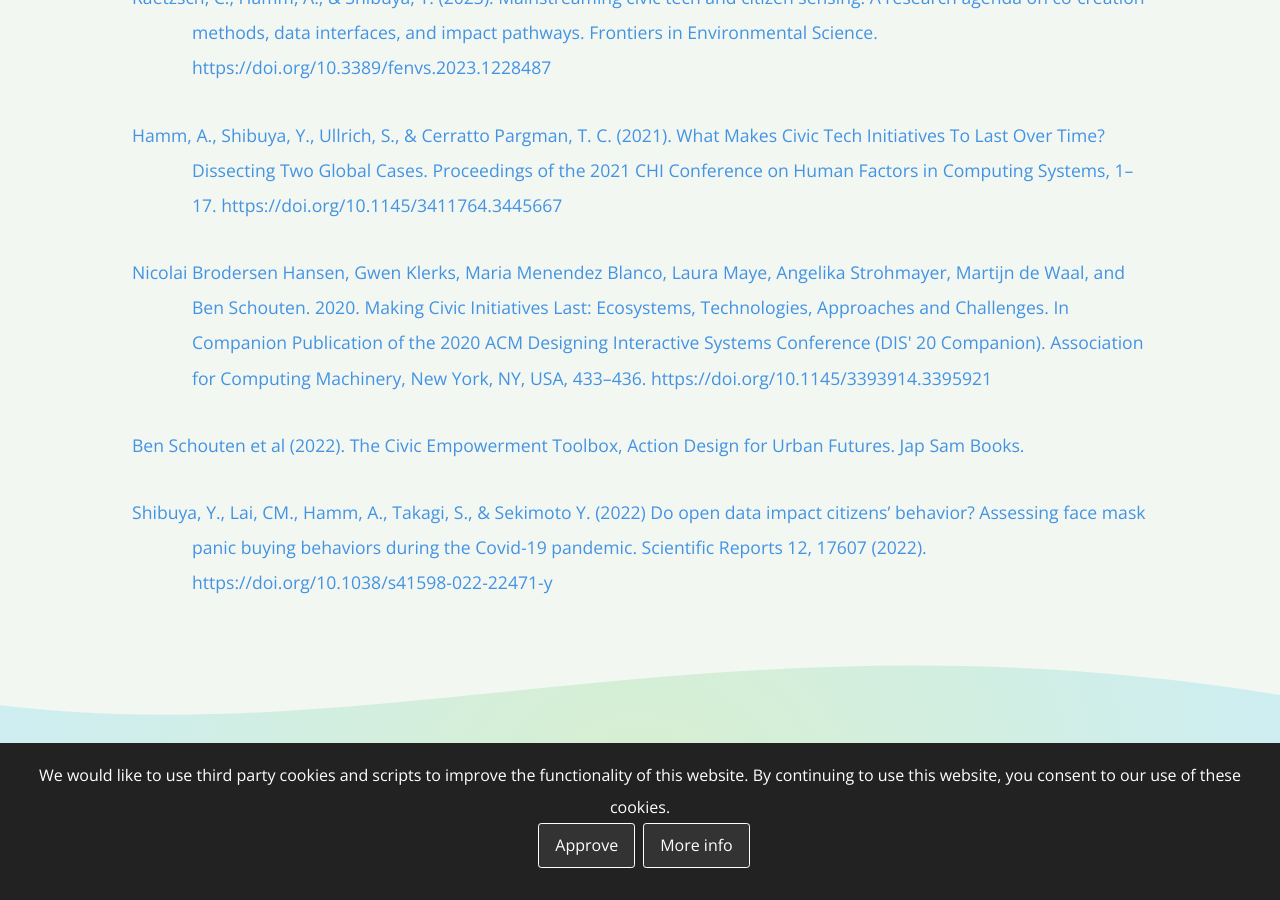
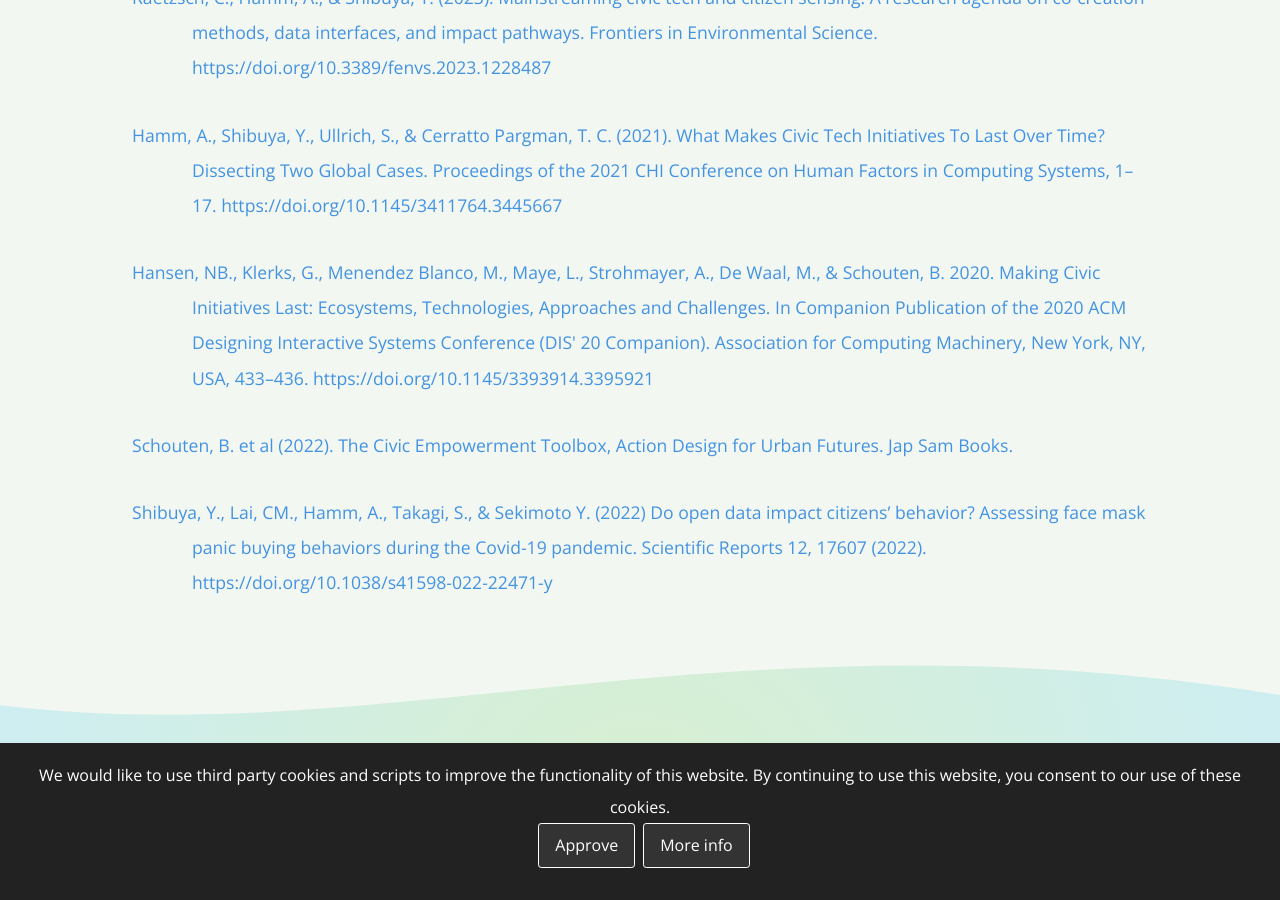
Before and after one commit to discontinued-civictech/discontinued-civictech.github.io, a Jekyll site: the page built from references.md, in a window 1280 px wide and 900 px high, scrolled down 709 px. Built offline with Jekyll 4.4.1, drawn with Linux system fonts in a browser that asks for light colours; our own code applies the rules of GitHub Pages for plain Markdown files.

Commit message:
add references

```diff
--- a/references.md
+++ b/references.md
@@ -12,9 +12,9 @@ layout: default
 
 <p><a href="https://dl.acm.org/doi/10.1145/3411764.3445667" target="_blank">Hamm, A., Shibuya, Y., Ullrich, S., & Cerratto Pargman, T. C. (2021). What Makes Civic Tech Initiatives To Last Over Time? Dissecting Two Global Cases. Proceedings of the 2021 CHI Conference on Human Factors in Computing Systems, 1–17. https://doi.org/10.1145/3411764.3445667</a></p>
 
-<p><a href="https://doi.org/10.1145/3393914.3395921" target="_blank">Nicolai Brodersen Hansen, Gwen Klerks, Maria Menendez Blanco, Laura Maye, Angelika Strohmayer, Martijn de Waal, and Ben Schouten. 2020. Making Civic Initiatives Last: Ecosystems, Technologies, Approaches and Challenges. In Companion Publication of the 2020 ACM Designing Interactive Systems Conference (DIS' 20 Companion). Association for Computing Machinery, New York, NY, USA, 433–436. https://doi.org/10.1145/3393914.3395921</a></p>
+<p><a href="https://doi.org/10.1145/3393914.3395921" target="_blank">Hansen, NB., Klerks, G., Menendez Blanco, M., Maye, L., Strohmayer, A., De Waal, M., & Schouten, B. 2020. Making Civic Initiatives Last: Ecosystems, Technologies, Approaches and Challenges. In Companion Publication of the 2020 ACM Designing Interactive Systems Conference (DIS' 20 Companion). Association for Computing Machinery, New York, NY, USA, 433–436. https://doi.org/10.1145/3393914.3395921</a></p>
 
-<p><a href="https://www.ribabooks.com/The-Civic-Empowerment-Toolbox-Action-Design-for-Urban-Futures_9789492852717" target="_blank">Ben Schouten et al (2022). The Civic Empowerment Toolbox, Action Design for Urban Futures. Jap Sam Books.</a></p>
+<p><a href="https://www.ribabooks.com/The-Civic-Empowerment-Toolbox-Action-Design-for-Urban-Futures_9789492852717" target="_blank">Schouten, B. et al (2022). The Civic Empowerment Toolbox, Action Design for Urban Futures. Jap Sam Books.</a></p>
 
 <p><a href="https://www.nature.com/articles/s41598-022-22471-y" target="_blank">Shibuya, Y., Lai, CM., Hamm, A., Takagi, S., & Sekimoto Y. (2022) Do open data impact citizens’ behavior? Assessing face mask panic buying behaviors during the Covid-19 pandemic. Scientific Reports 12, 17607 (2022). https://doi.org/10.1038/s41598-022-22471-y</a></p>
 
```
